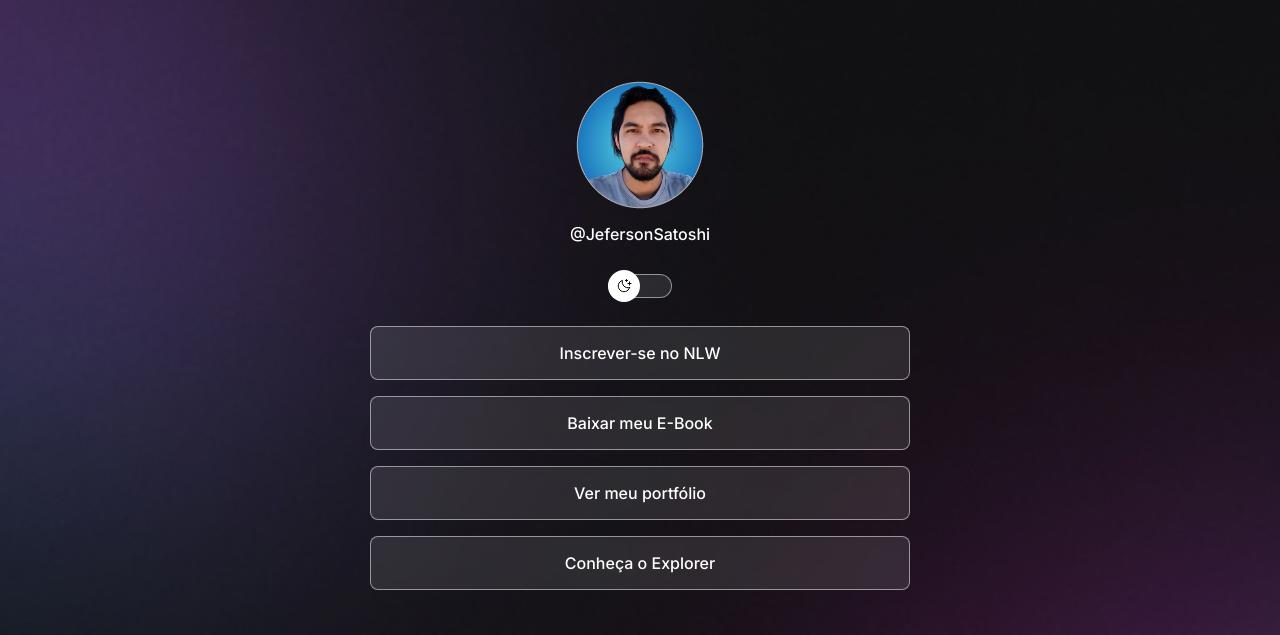
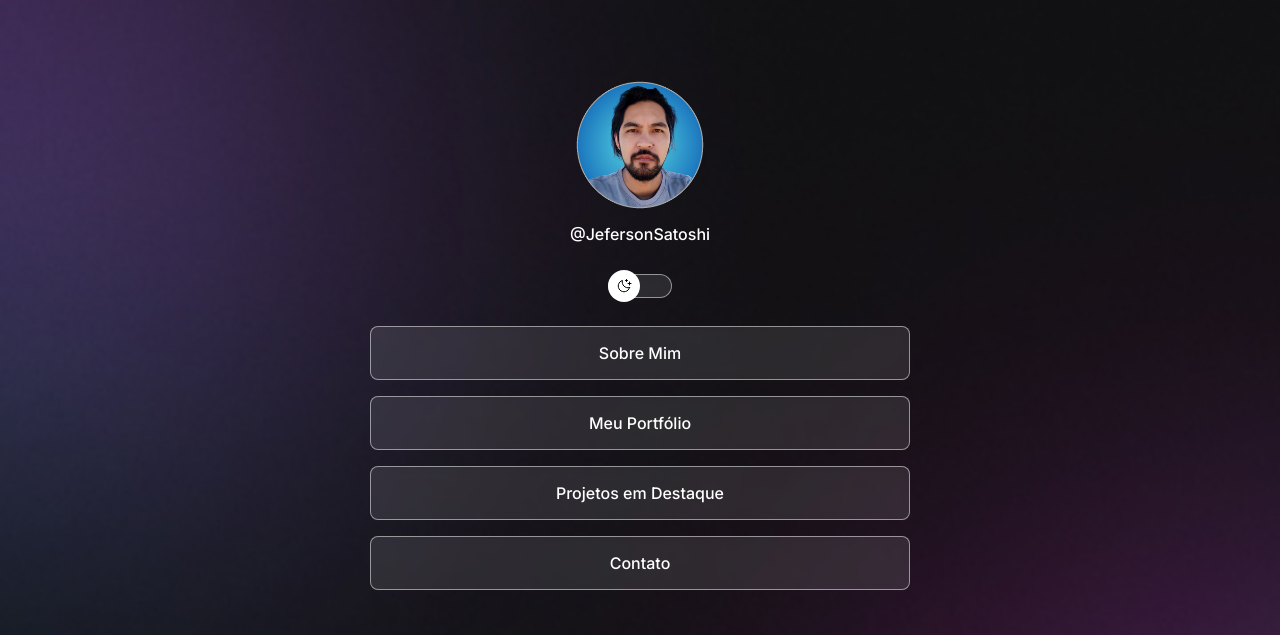
Before and after one commit to JefersonSatoshi/TelaPerfil, a plain HTML site: page index.html in a window 1280 px wide. Shown: the top 635 px of the page. Drawn offline with nearby package versions, Linux system fonts and the light colour scheme.

Commit message:
Alteração Botões

```diff
--- a/index.html
+++ b/index.html
@@ -22,15 +22,15 @@
       </div>
 
       <ul>
-        <li><a href="#">Inscrever-se no NLW</a></li>
-        <li><a href="#">Baixar meu E-Book</a></li>
-        <li><a href="#">Ver meu portfólio</a></li>
-        <li><a href="https://google.com" target="_blank">Conheça o Explorer</a></li>
+        <li><a href="#">Sobre Mim</a></li>
+        <li><a href="#" target="_blank">Meu Portfólio</a></li>
+        <li><a href="#" target="_blank">Projetos em Destaque</a></li>
+        <li><a href="#">Contato</a></li>
       </ul>
 
       <div id="social-links">
         <a href="https://github.com/JefersonSatoshi/" target="_blank"><ion-icon name="logo-github"></ion-icon></a>
-        <a href="https://www.instagram.com/JefersonSatoshi/" target="_blank"><ion-icon name="logo-instagram"></ion-icon></a>
+        <a href="https://www.instagram.com/jeferson.satoshi/" target="_blank"><ion-icon name="logo-instagram"></ion-icon></a>
         <a href="https://www.youtube.com/" target="_blank"><ion-icon name="logo-youtube"></ion-icon></a>
         <a href="https://www.linkedin.com/in/jefersonsatoshi/" target="_blank"><ion-icon name="logo-linkedin"></ion-icon></a>
       </div>
```
